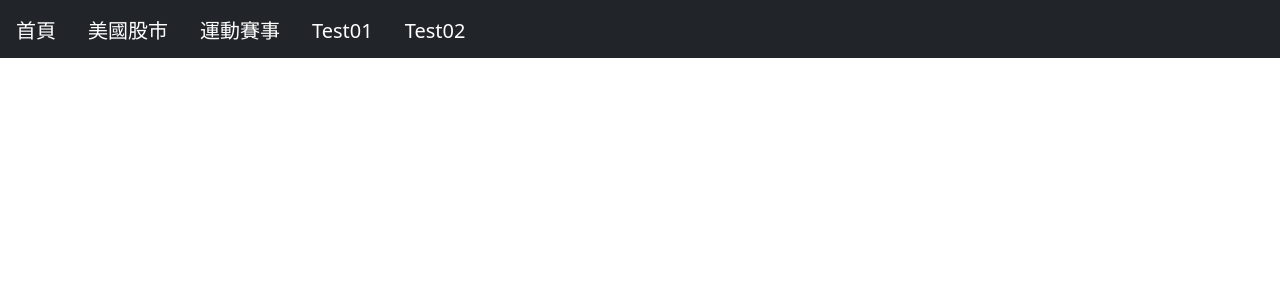
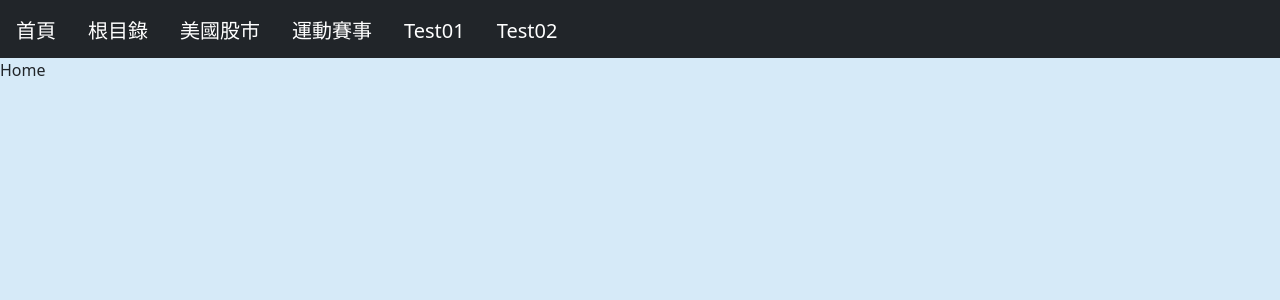
Before and after one commit to wilson6508/VueTwoDemo, a Vue app: page /Home in a window 1280 px wide. Shown: the top 300 px of the page. Built offline with nearby package versions, Linux system fonts and the light colour scheme.

Commit message:
router初步

```diff
--- a/package.json
+++ b/package.json
@@ -9,7 +9,8 @@
   },
   "dependencies": {
     "core-js": "^3.6.5",
-    "vue": "^2.6.11"
+    "vue": "^2.6.11",
+    "vue-router": "^3.5.4"
   },
   "devDependencies": {
     "@vue/cli-plugin-babel": "~4.5.13",
--- a/public/index.html
+++ b/public/index.html
@@ -16,7 +16,7 @@
   </title>
 </head>
 
-<body>
+<body style="background-color: #d6eaf8;">
   <noscript>
     <strong>We're sorry but <%= htmlWebpackPlugin.options.title %> doesn't work properly without JavaScript enabled.
         Please enable it to continue.</strong>
--- a/src/App.vue
+++ b/src/App.vue
@@ -1,6 +1,7 @@
 <template>
-  <div id="app">
+  <div>
     <Navigation />
+    <router-view />
   </div>
 </template>
 
--- /dev/null
+++ b/src/components/Home.vue
@@ -0,0 +1,9 @@
+<template>
+  <div>Home</div>
+</template>
+
+<script>
+export default {
+  name: "Home",
+};
+</script>
--- a/src/components/Navigation.vue
+++ b/src/components/Navigation.vue
@@ -3,7 +3,15 @@
     <nav class="navbar navbar-expand-lg navbar-dark bg-dark">
       <div class="d-flex justify-content-start">
         <div class="mt-2 mb-1 text-light">
-          <a class="ms-3 navbar-brand" style="cursor: pointer">首頁</a>
+          <router-link
+            class="ms-3 navbar-brand"
+            style="cursor: pointer"
+            to="/Home"
+            >首頁</router-link
+          >
+          <router-link class="ms-3 navbar-brand" style="cursor: pointer" to="/"
+            >根目錄</router-link
+          >
           <a class="ms-3 navbar-brand" style="cursor: pointer">美國股市</a>
           <a class="ms-3 navbar-brand" style="cursor: pointer">運動賽事</a>
           <a class="ms-3 navbar-brand" style="cursor: pointer">Test01</a>
--- a/src/main.js
+++ b/src/main.js
@@ -1,8 +1,10 @@
 import Vue from 'vue'
-import App from './App.vue'
+import App from '@/App.vue'
+import router from "@/router";
 
 Vue.config.productionTip = false
 
 new Vue({
+  router,
   render: h => h(App),
 }).$mount('#app')
--- /dev/null
+++ b/src/router/index.js
@@ -0,0 +1,32 @@
+import Vue from "vue";
+import VueRouter from 'vue-router'
+import Home from "@/components/Home.vue"
+
+Vue.use(VueRouter);
+
+const routes = [{
+        path: "/",
+        meta: {
+            title: "根目錄"
+        },
+    },
+    {
+        path: "/Home",
+        component: Home,
+        meta: {
+            title: "首頁"
+        },
+    },
+];
+
+const router = new VueRouter({
+    mode: "history",
+    base: process.env.BASE_URL,
+    routes,
+});
+
+router.afterEach((to) => {
+    document.title = to.meta.title || "VueTwoDemo";
+})
+
+export default router;
```
Also changed, not shown: 1 other file (tests, documents, lock files or other folders).
